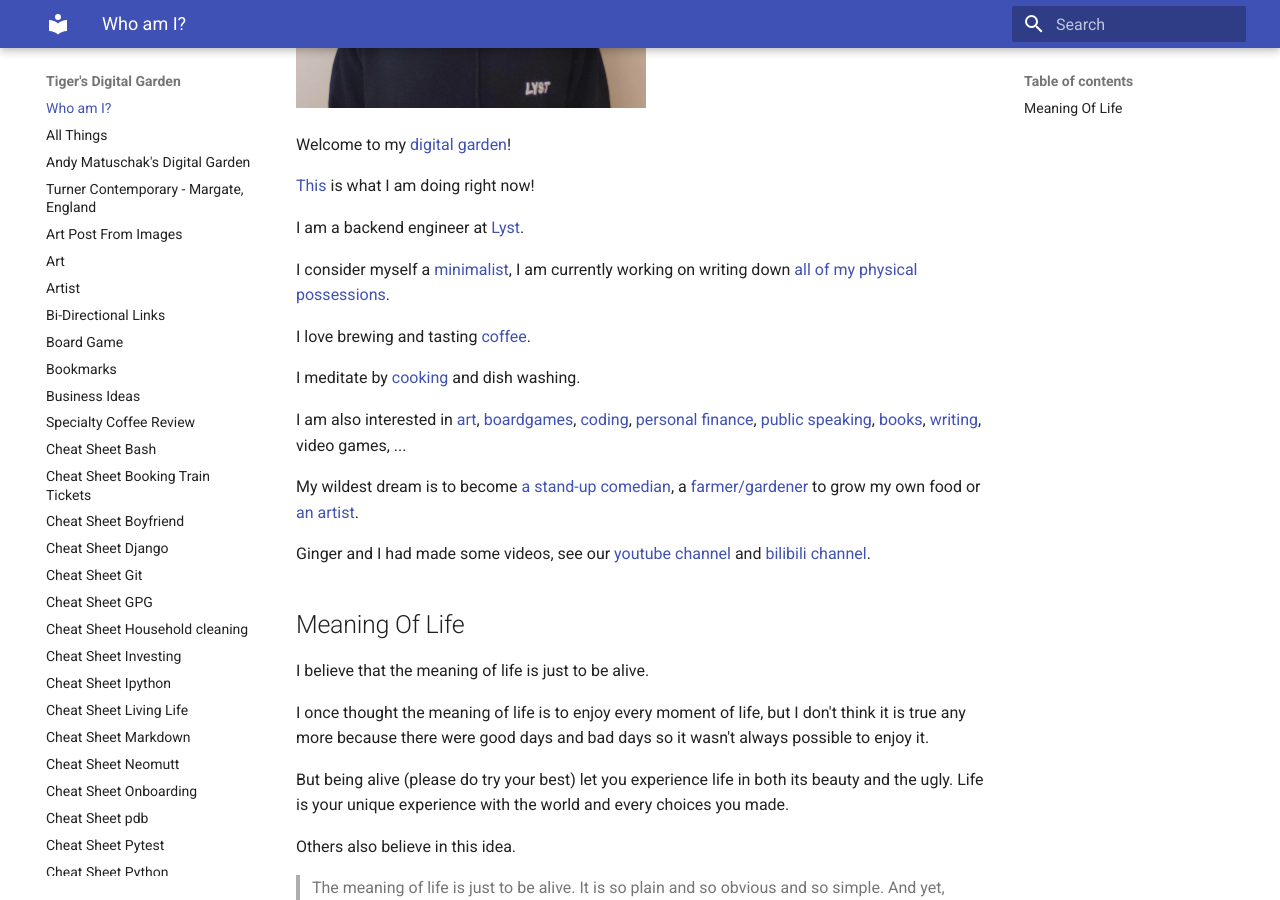
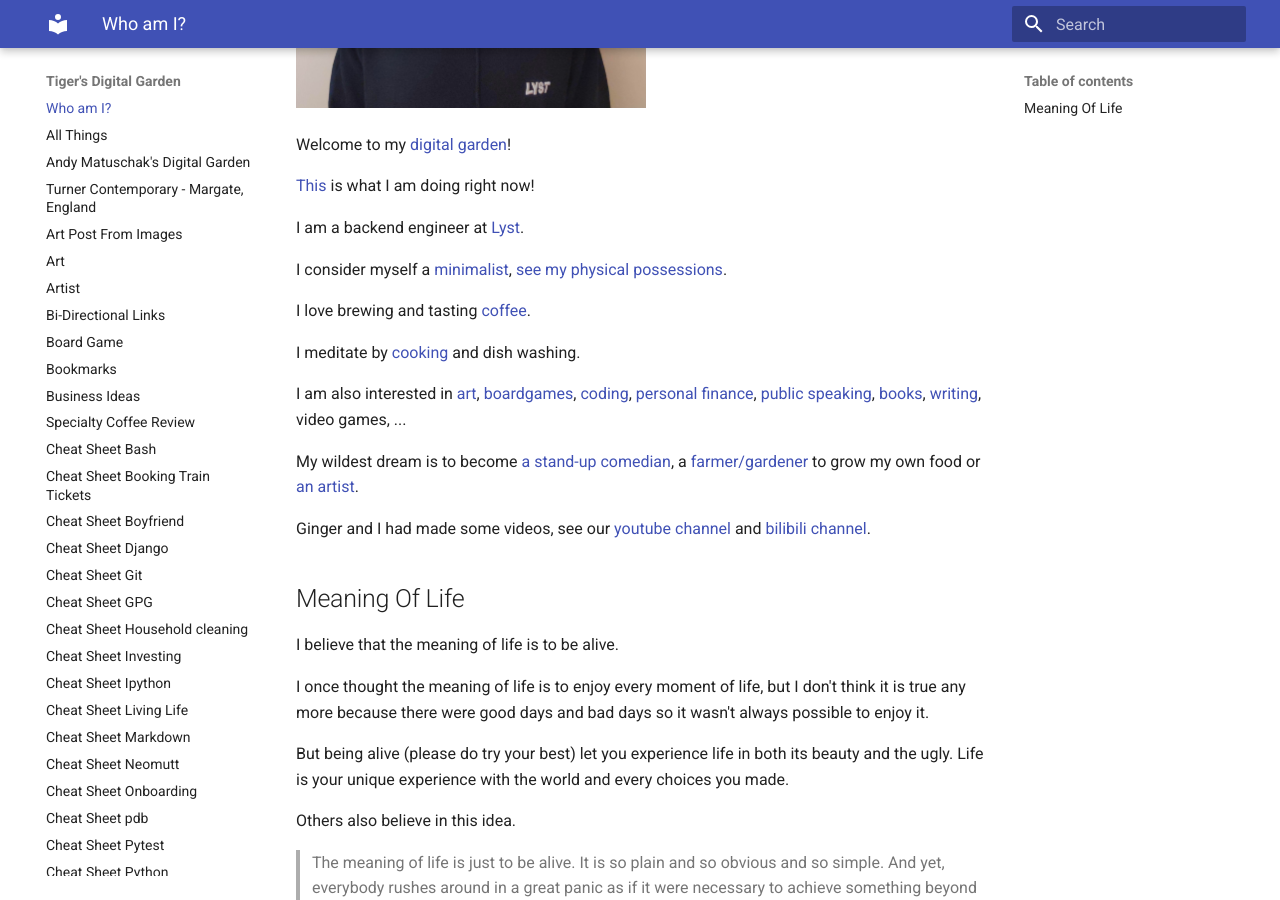
Before and after one commit to ynotstartups/notes, an MkDocs documentation site: the page built from notes/index.md, in a window 1280 px wide and 900 px high, scrolled down 463 px. Built offline with MkDocs 1.6.1 and Material for MkDocs 9.7.7, drawn with Linux system fonts in a browser that asks for light colours.

Commit message:
update index

```diff
--- a/notes/index.md
+++ b/notes/index.md
@@ -10,7 +10,7 @@ Welcome to my [digital garden](digital-garden.md)!
 
 I am a backend engineer at [Lyst](https://www.lyst.com).
 
-I consider myself a [minimalist](minimalism.md), I am currently working on writing down [all of my physical possessions](all-things.md).
+I consider myself a [minimalist](minimalism.md), [see my physical possessions](all-things.md).
 
 I love brewing and tasting [coffee](index-coffee.md).
 
@@ -33,7 +33,7 @@ Ginger and I had made some videos, see our [youtube channel](https://www.youtube
 
 ## Meaning Of Life
 
-I believe that the meaning of life is just to be alive.
+I believe that the meaning of life is to be alive.
 
 I once thought the meaning of life is to enjoy every moment of life, but I don't think it is true any more because there were good days and bad days so it wasn't always possible to enjoy it.
 
```
